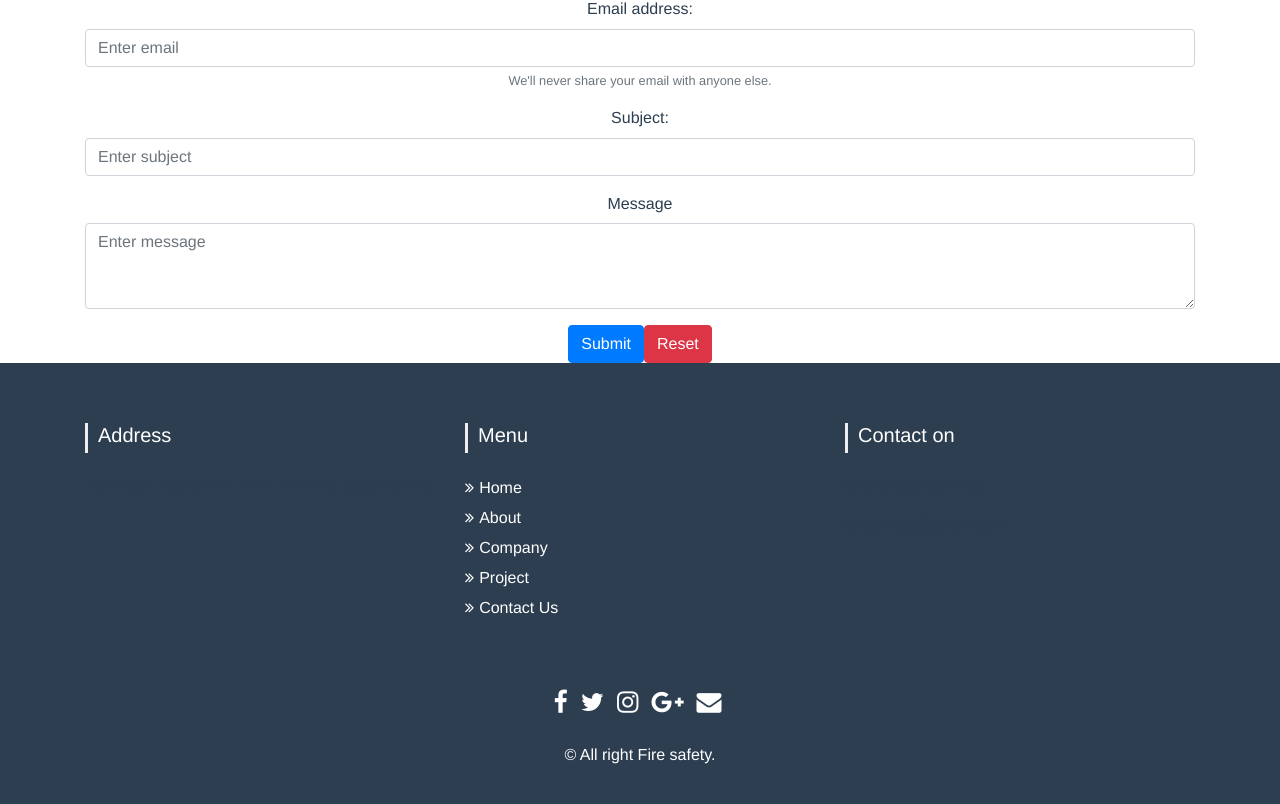
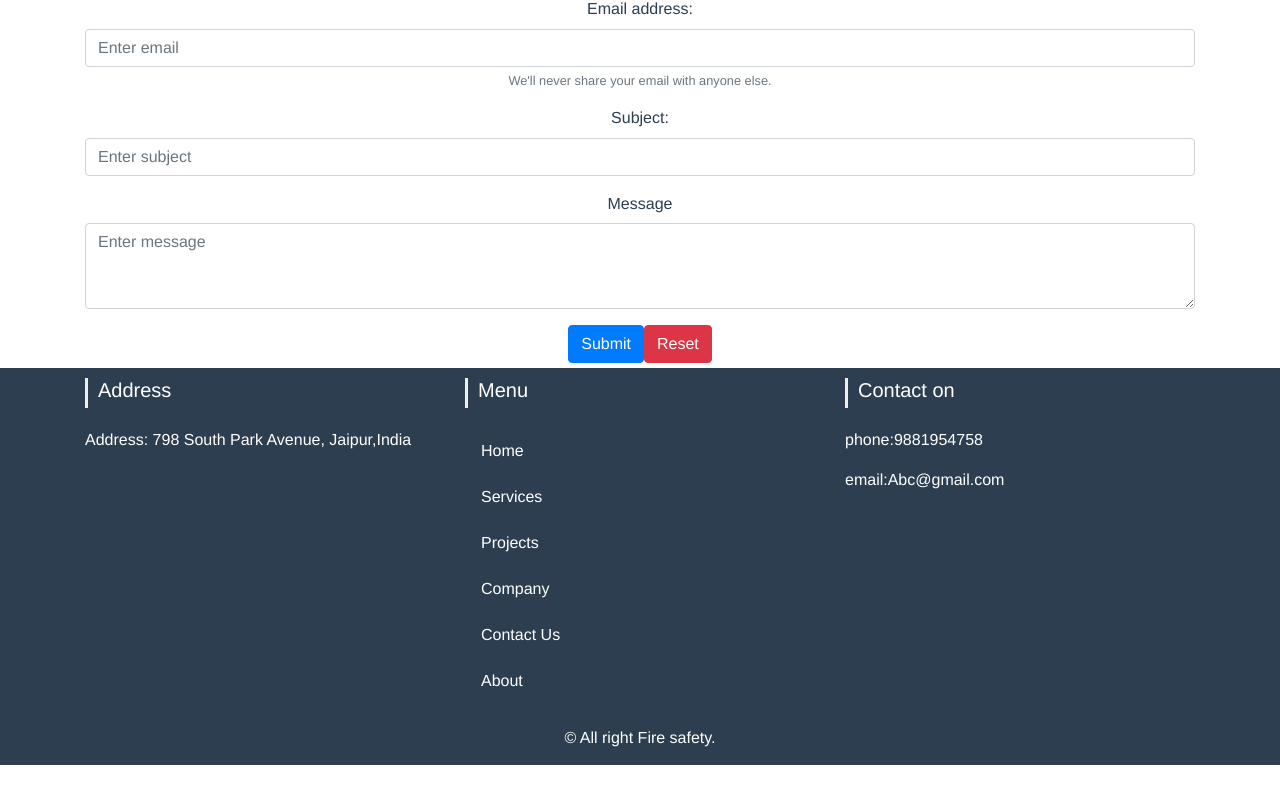
Before and after one commit to sohamtamboli/vns-group-vue, a Vue app: page / in a window 1280 px wide. Shown: the part 1717-2521 px from the top of the page. After the commit the page ends 2482 px from the top, so only its background shows below. Built offline with nearby package versions, Linux system fonts and the light colour scheme.

Commit message:
update footer

```diff
--- a/src/components/footer.vue
+++ b/src/components/footer.vue
@@ -6,16 +6,23 @@
                         <div class="row text-center text-xs-center text-sm-left text-md-left">
                             <div class="col-xs-12 col-sm-4 col-md-4">
                                 <h5>Address</h5>
-                                    <b><p>Address: 798 South Park Avenue, Jaipur,India</p> </b>
+                                     <p>Address: 798 South Park Avenue, Jaipur,India</p>
                             </div>
                             <div class="col-xs-12 col-sm-4 col-md-4">
                                 <h5>Menu</h5>
                                 <ul class="list-unstyled quick-links">
-                                    <li><a href=""><i class="fa fa-angle-double-right"></i>Home</a></li>
-                                    <li><a href=""><i class="fa fa-angle-double-right"></i>About</a></li>
-                                    <li><a href=""><i class="fa fa-angle-double-right"></i>Company</a></li>
-                                    <li><a href=""><i class="fa fa-angle-double-right"></i>Project</a></li>
-                                    <li><a href=""><i class="fa fa-angle-double-right"></i>Contact Us</a></li>
+                                    <!-- <li><a to="/">Home</a></li>
+                                    <li><a to="/#services">Services</a></li>
+                                    <li><a to="/projects">Projects</a></li>
+                                    <li><a to="/company">Company</a></li>
+                                    <li><a to="/contact">Contact Us</a></li>
+                                    <li><a to="/about">About</a></li>    -->
+                                    <b-nav-item to="/">Home</b-nav-item>
+                                    <b-nav-item href="/#services">Services</b-nav-item>
+                                    <b-nav-item to="/projects">Projects</b-nav-item>
+                                    <b-nav-item to="/company">Company</b-nav-item>
+                                    <b-nav-item to="/contact">Contact Us</b-nav-item>
+                                    <b-nav-item to="/about">About</b-nav-item>
                                 </ul>
                             </div>
                             <div class="col-xs-12 col-sm-4 col-md-4">
@@ -27,18 +34,8 @@
 
                             </div>
                         </div>
-                        <div class="row">
-                            <div class="col-xs-12 col-sm-12 col-md-12 mt-2 mt-sm-5">
-                                <ul class="list-unstyled list-inline social text-center">
-                                    <li class="list-inline-item"><a href="https://www.fiverr.com/share/qb8D02"><i class="fa fa-facebook"></i></a></li>
-                                    <li class="list-inline-item"><a href="https://www.fiverr.com/share/qb8D02"><i class="fa fa-twitter"></i></a></li>
-                                    <li class="list-inline-item"><a href="https://www.fiverr.com/share/qb8D02"><i class="fa fa-instagram"></i></a></li>
-                                    <li class="list-inline-item"><a href="https://www.fiverr.com/share/qb8D02"><i class="fa fa-google-plus"></i></a></li>
-                                    <li class="list-inline-item"><a href="https://www.fiverr.com/share/qb8D02" target="_blank"><i class="fa fa-envelope"></i></a></li>
-                                </ul>
-                            </div>
-                            <hr>
-                        </div>
+                        <!-- <div class="row">
+                        </div>	 -->
                         <div class="row">
                             <div class="col-xs-12 col-sm-12 col-md-12 mt-2 mt-sm-2 text-center text-white">
                                 <p class="h6">© All right Fire safety.</p>
@@ -62,17 +59,12 @@ export default {
 /* Footer */
 @import url('https://maxcdn.bootstrapcdn.com/font-awesome/4.7.0/css/font-awesome.min.css');
 section {
-    padding: 60px 0;
+    padding: 10px 0;
 }
-/*
-section .section-title {
-    text-align: center;
-    color:black;
-    margin-bottom: 50px;
-    text-transform: uppercase;
-} */
+
 #footer {
     background: #2c3e50 ;
+    margin-top: 5px;
 }
 #footer h5{
 	padding-left: 10px;
@@ -134,5 +126,8 @@ section .section-title {
     margin-bottom: 10px;
 }
 }
+p{
+    color: #ffffff;
+}
 
 </style>
--- a/webpack-stats.json
+++ b/webpack-stats.json
@@ -1 +1 @@
-{"status":"done","publicPath":"http://127.0.0.1:8080/","chunks":{"Error":[{"name":"js/Error.js","publicPath":"http://127.0.0.1:8080/js/Error.js","path":"C:\\Users\\athar\\Documents\\GitHub\\vns-group-vue\\dist\\js\\Error.js"}],"app":[{"name":"bundle.js","publicPath":"http://127.0.0.1:8080/bundle.js","path":"C:\\Users\\athar\\Documents\\GitHub\\vns-group-vue\\dist\\bundle.js"},{"name":"app.b3f7da6eacd6280f77ca.hot-update.js","publicPath":"http://127.0.0.1:8080/app.b3f7da6eacd6280f77ca.hot-update.js","path":"C:\\Users\\athar\\Documents\\GitHub\\vns-group-vue\\dist\\app.b3f7da6eacd6280f77ca.hot-update.js"}],"company":[{"name":"js/company.js","publicPath":"http://127.0.0.1:8080/js/company.js","path":"C:\\Users\\athar\\Documents\\GitHub\\vns-group-vue\\dist\\js\\company.js"}],"contact":[{"name":"js/contact.js","publicPath":"http://127.0.0.1:8080/js/contact.js","path":"C:\\Users\\athar\\Documents\\GitHub\\vns-group-vue\\dist\\js\\contact.js"}],"projects":[{"name":"js/projects.js","publicPath":"http://127.0.0.1:8080/js/projects.js","path":"C:\\Users\\athar\\Documents\\GitHub\\vns-group-vue\\dist\\js\\projects.js"}]}}
+{"status":"done","publicPath":"http://127.0.0.1:8080/","chunks":{"Error":[{"name":"js/Error.js","publicPath":"http://127.0.0.1:8080/js/Error.js","path":"C:\\Users\\athar\\Documents\\GitHub\\vns-group-vue\\dist\\js\\Error.js"}],"app":[{"name":"bundle.js","publicPath":"http://127.0.0.1:8080/bundle.js","path":"C:\\Users\\athar\\Documents\\GitHub\\vns-group-vue\\dist\\bundle.js"},{"name":"app.3bde4124410e717ebb84.hot-update.js","publicPath":"http://127.0.0.1:8080/app.3bde4124410e717ebb84.hot-update.js","path":"C:\\Users\\athar\\Documents\\GitHub\\vns-group-vue\\dist\\app.3bde4124410e717ebb84.hot-update.js"}],"company":[{"name":"js/company.js","publicPath":"http://127.0.0.1:8080/js/company.js","path":"C:\\Users\\athar\\Documents\\GitHub\\vns-group-vue\\dist\\js\\company.js"}],"contact":[{"name":"js/contact.js","publicPath":"http://127.0.0.1:8080/js/contact.js","path":"C:\\Users\\athar\\Documents\\GitHub\\vns-group-vue\\dist\\js\\contact.js"}],"projects":[{"name":"js/projects.js","publicPath":"http://127.0.0.1:8080/js/projects.js","path":"C:\\Users\\athar\\Documents\\GitHub\\vns-group-vue\\dist\\js\\projects.js"}]},"error":"ModuleError","message":"Module Error (from ./node_modules/eslint-loader/index.js):\n\nC:\\Users\\athar\\Documents\\GitHub\\vns-group-vue\\src\\components\\footer.vue\n  26:33  error  Parsing error: x-invalid-end-tag  vue/no-parsing-error\n\n✖ 1 problem (1 error, 0 warnings)\n"}
```
